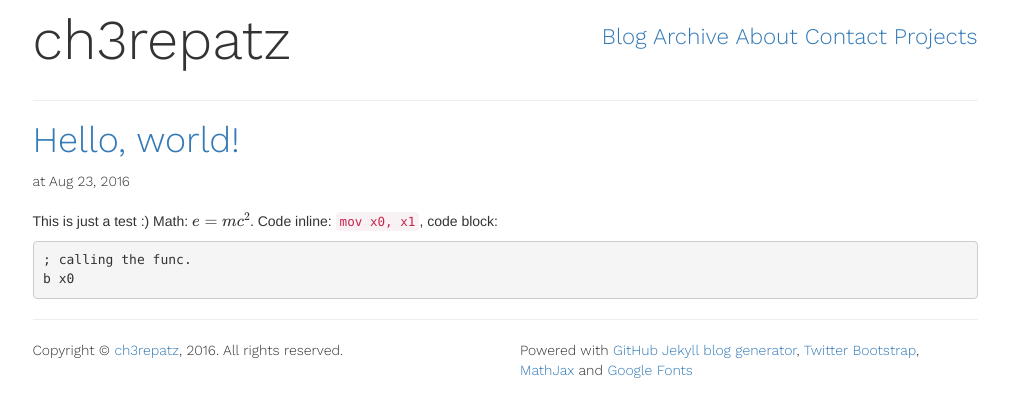
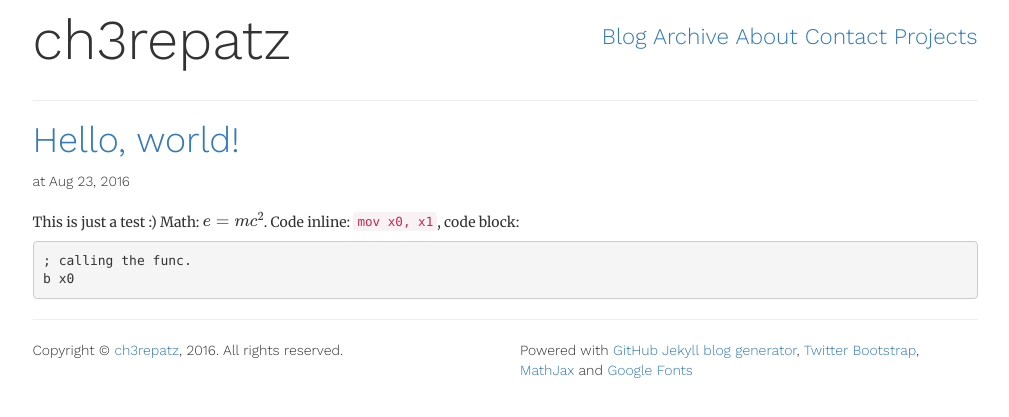
Before and after one commit to ch3repatz/ch3repatz.github.io, a Jekyll site: the page built from _posts/2016-08-23-hello-world.md, in a window 1280 px wide. Shown: the top 417 px of the page, without its empty margins (135-1144 px from the left). Built offline with Jekyll 4.4.1, drawn with Linux system fonts in a browser that asks for light colours; formulas are drawn with MathJax 3.

Commit message:
Update default.html

```diff
--- a/_layouts/default.html
+++ b/_layouts/default.html
@@ -38,9 +38,14 @@
 
     <!-- Google fonts -->
     <link href="https://fonts.googleapis.com/css?family=Work+Sans:300" rel="stylesheet">
+    <link href="https://fonts.googleapis.com/css?family=Merriweather&subset=latin-ext" rel="stylesheet">
 
     <!-- Custom styles -->
     <style>
+    	body {
+    		font-family: 'Merriweather', Georgia, serif;
+    	}
+
     	.logo_title {
     		font-family: 'Work Sans', sans-serif;
     		font-size: 400%;
```
